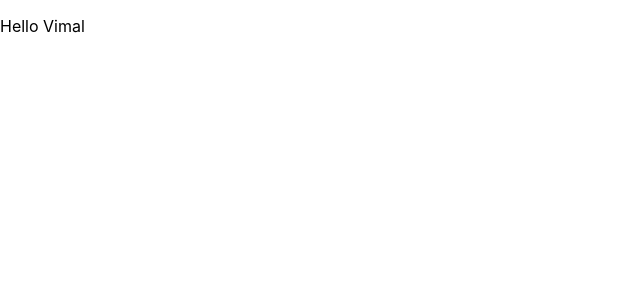
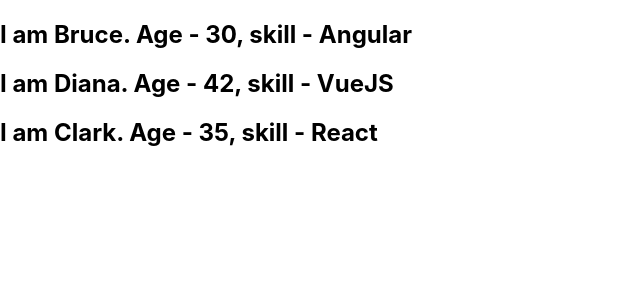
Before and after one commit to vimalpillai21/react-tutorial, a React (Create React App) app: page / in a window 1280 px wide. Shown: the top 300 px of the page, without its empty margins (0-640 px from the left). Built offline with nearby package versions, Linux system fonts and the light colour scheme.

Commit message:
learned about list rendering

```diff
--- a/src/App.js
+++ b/src/App.js
@@ -15,13 +15,15 @@ import EventBind from  './components/EventBind/EventBind';
 // import FormValid2 from './components/FormValid/FormValid2';
 // import ClassClick from './components/ClassClick/ClassClick';
 // import ParentComponent from './components/ParentComponent/ParentComponent';
-import UserGreeting from './components/UserGreeting/UserGreeting';
+// import UserGreeting from './components/UserGreeting/UserGreeting';
+import NameList from './components/UserGreeting/NameList';
 import './App.css';
 
 function App() {
   return (
     <div className="App">
-      <UserGreeting />
+      {/* <UserGreeting /> */}
+      <NameList />
       {/* <FunctionClick /> */}
       {/* <ClassClick /> */}
       {/* <FileUpload /> */}
--- /dev/null
+++ b/src/components/UserGreeting/NameList.js
@@ -0,0 +1,40 @@
+import React from 'react'
+import Person  from './Person';
+function NameList() {
+    // const names = ['Bruce','Diana','Clark'];
+    // const nameList = names.map(name => <h2>{name}</h2>);
+    const persons = [
+        {
+            id: 1,
+            name: "Bruce",
+            age: 30,
+            skill: "Angular"
+        },
+        {
+            id: 2,
+            name: "Diana",
+            age: 42,
+            skill: "VueJS"
+        },
+        {
+            id: 3,
+            name: "Clark",
+            age: 35,
+            skill: "React"
+        }
+    ]
+const personList = persons.map(person => (
+                                <Person person={person} />
+                                ));
+    return (
+        <div>
+            {/* <h4>{names[0]}</h4>
+            <h4>{names[1]}</h4>
+            <h4>{names[2]}</h4>         */}
+            {/* {nameList} */}
+            {personList}
+        </div>
+    )
+}
+
+export default NameList;
--- /dev/null
+++ b/src/components/UserGreeting/Person.js
@@ -0,0 +1,9 @@
+import React from 'react'
+
+export default function Person(props) {
+    return (
+        <div>
+            <h2>I am {props.person.name}. Age - {props.person.age}, skill - {props.person.skill}</h2>
+        </div>
+    )
+}
```
